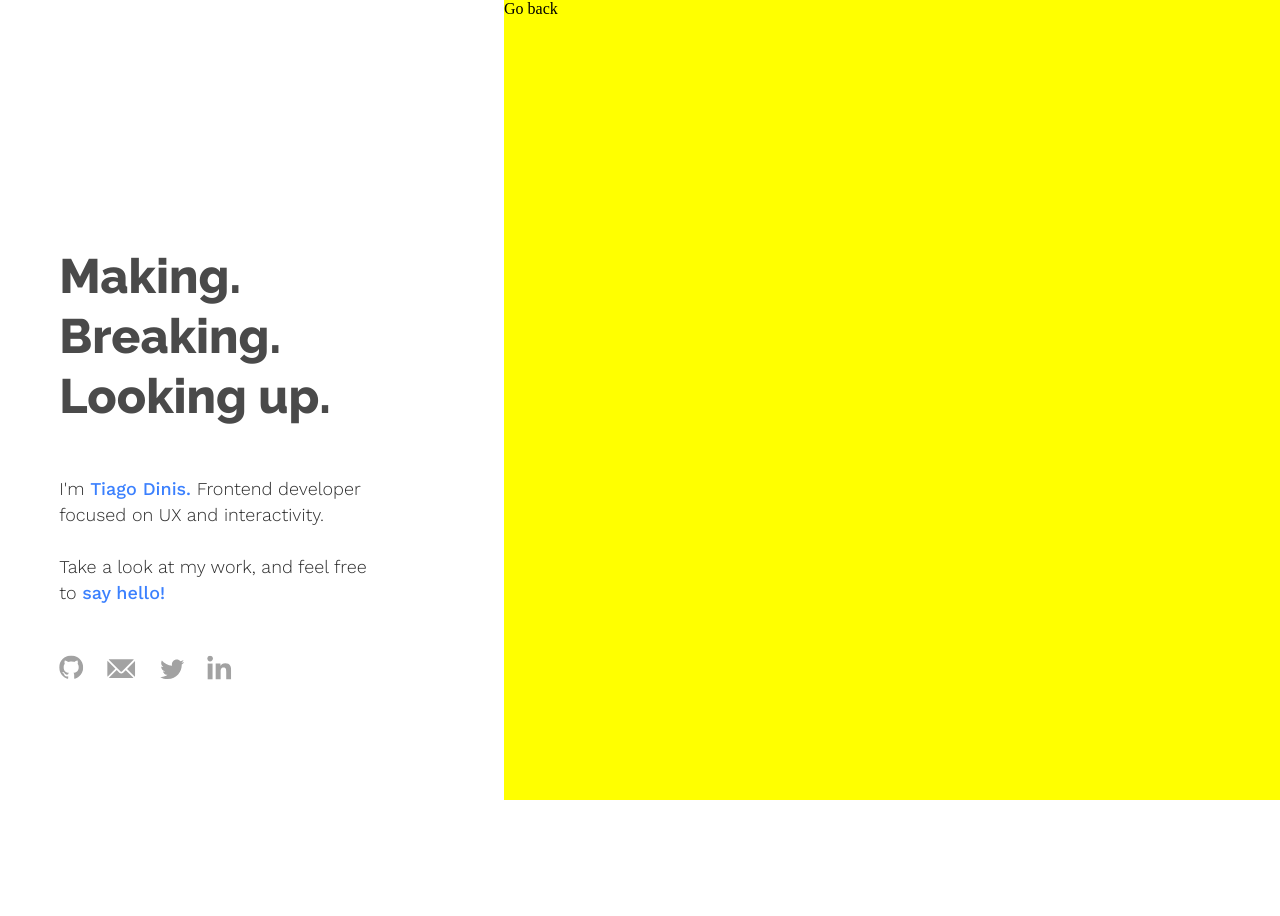
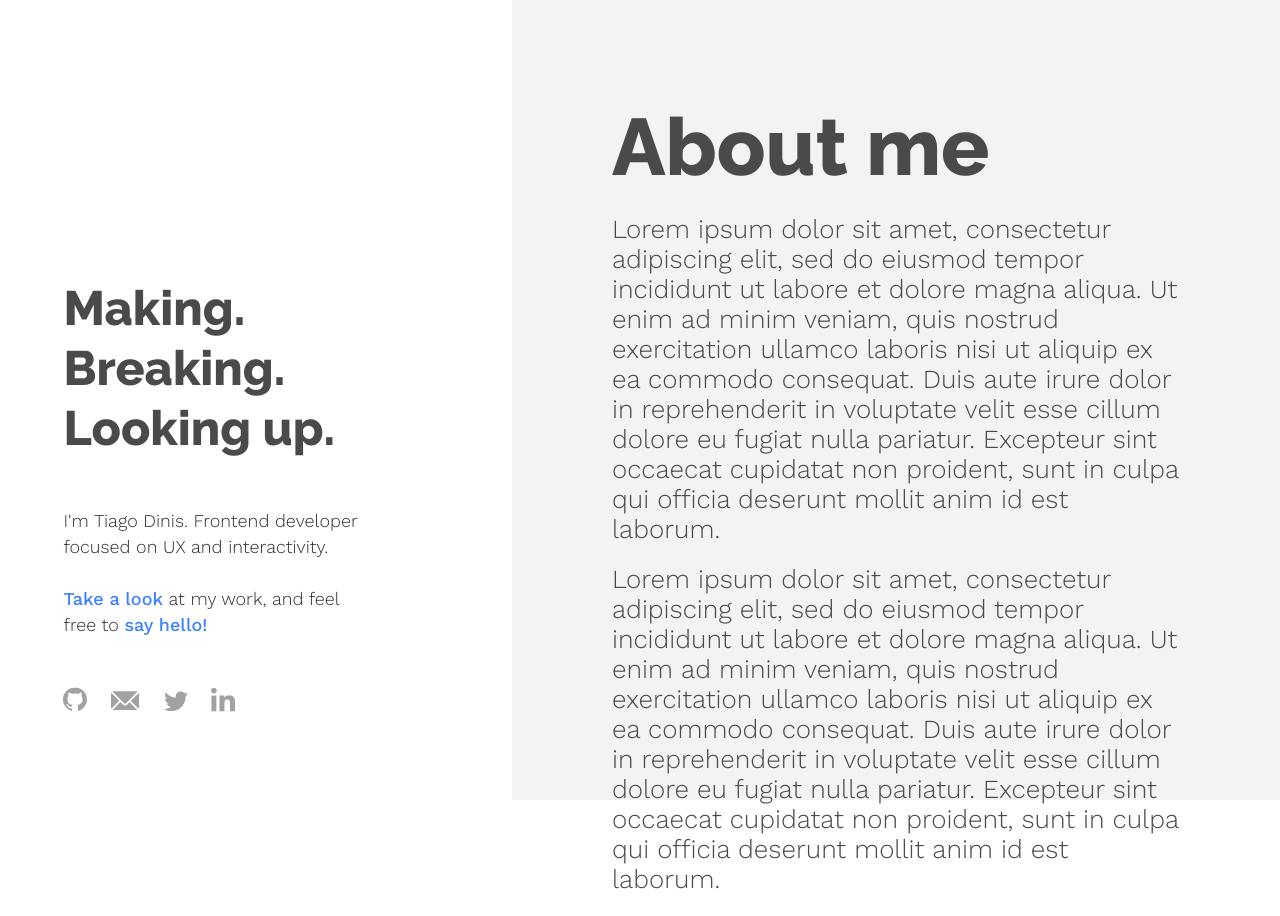
Before and after one commit to tiagodinis/tiagodinis.com, a Next.js app: page /about in a window 1280 px wide. Shown: the top 916 px of the page. Before the commit the page ends 800 px from the top, so only its background shows below. Built offline with nearby package versions, Linux system fonts and the light colour scheme.

Commit message:
Finished Home/About transition with screenshake

```diff
--- a/components/Header.js
+++ b/components/Header.js
@@ -5,13 +5,8 @@ import LinkedInSVG from "./svg/LinkedInSVG";
 import MailSVG from "./svg/MailSVG";
 import ConditionalWrapper from "../utilities/components/ConditionalWrapper";
 
-export default function Header(props) {
-  const interps = S.getHeaderInterpolations(props.percentage);
-
-  function handleExploreProjects() {
-    if (props.isSplitLayout) return;
-    window.scrollTo({ top: props.projectsY, behavior: "smooth" });
-  }
+export default function Header({ percentage, goToAbout, goToProjects }) {
+  const interps = S.getHeaderInterpolations(percentage);
 
   return (
     <S.Header style={{ "--headerLeft": `${interps.headerLeft}px` }}>
@@ -30,16 +25,25 @@ export default function Header(props) {
 
       <S.About>
         I&apos;m{" "}
-        <S.TextLink onClick={props.goToAbout} aria-label="Go to about page">
+        <ConditionalWrapper
+          condition={goToAbout}
+          wrapper={(children) => (
+            <S.TextLink onClick={goToAbout} aria-label="Go to about page">
+              {children}
+            </S.TextLink>
+          )}
+        >
           Tiago Dinis.
-        </S.TextLink>{" "}
+        </ConditionalWrapper>{" "}
         Frontend developer focused on UX and interactivity.
         <br />
         <br />
         <ConditionalWrapper
-          condition={!props.isSplitLayout}
+          condition={goToProjects}
           wrapper={(children) => (
-            <S.TextLink onClick={handleExploreProjects}>{children}</S.TextLink>
+            <S.TextLink onClick={goToProjects} aria-label="Go to projects">
+              {children}
+            </S.TextLink>
           )}
         >
           Take a look
--- /dev/null
+++ b/components/svg/DoubleArrowSVG.js
@@ -0,0 +1,19 @@
+export default function DoubleArrowSVG({ dim = "16", color = "black" }) {
+  return (
+    <svg
+      viewBox="0 0 24 24"
+      width={dim}
+      height={dim}
+      fill="none"
+      role="img"
+      stroke={color}
+      strokeWidth="1.5"
+      strokeLinecap="round"
+      strokeLinejoin="round"
+    >
+      <title>Double arrow</title>
+      <polyline points="7 13 12 18 17 13"></polyline>
+      <polyline points="7 6 12 11 17 6"></polyline>
+    </svg>
+  );
+}
--- a/pages/_app.js
+++ b/pages/_app.js
@@ -1,4 +1,3 @@
-import { AnimateSharedLayout } from "framer-motion";
 import { createGlobalStyle } from "styled-components";
 
 const GlobalStyle = createGlobalStyle`
@@ -13,9 +12,7 @@ export default function App({ Component, pageProps }) {
   return (
     <>
       <GlobalStyle />
-      <AnimateSharedLayout>
-        <Component {...pageProps} />
-      </AnimateSharedLayout>
+      <Component {...pageProps} />
     </>
   );
 }
--- a/pages/about.js
+++ b/pages/about.js
@@ -1,26 +1,15 @@
-import { useEffect, useLayoutEffect, useRef, useState } from "react";
+import { useLayoutEffect, useRef, useState } from "react";
 import { useRouter } from "next/dist/client/router";
 import useWindowSize from "../utilities/custom_hooks/useWindowSize";
 import { clamp, getPercentage } from "../utilities/math";
-import ConditionalWrapper from "../utilities/components/ConditionalWrapper";
 import Header from "../components/Header";
 import { Project } from "../components/Project";
 import * as S from "../styles";
 import MetaHead from "../components/MetaHead";
-
+import DoubleArrowSVG from "../components/svg/DoubleArrowSVG";
 import projectsData from "../utilities/projectsData";
-
 import { lerp, ease } from "../utilities/math";
-
-function easeOutBounce(x) {
-  const n1 = 7.5625;
-  const d1 = 2.75;
-
-  if (x < 1 / d1) return n1 * x * x;
-  else if (x < 2 / d1) return n1 * (x -= 1.5 / d1) * x + 0.75;
-  else if (x < 2.5 / d1) return n1 * (x -= 2.25 / d1) * x + 0.9375;
-  else return n1 * (x -= 2.625 / d1) * x + 0.984375;
-}
+import { Shake2D } from "../utilities/shake2d";
 
 export default function About() {
   const { width } = useWindowSize();
@@ -30,40 +19,46 @@ export default function About() {
   const afterHeaderEl = useRef();
 
   const router = useRouter();
+  const fromHome =
+    router.query.index !== undefined && router.query.offset !== undefined;
   const index = parseInt(router.query.index);
   const offset = parseInt(router.query.offset);
-  const [useElems, setUseElems] = useState(true);
-  const [introAnimFinished, setIntroAnimFinished] = useState(false);
+  const [useProjects, setUseProjects] = useState(fromHome);
 
-  useLayoutEffect(() => startAnim(), []);
+  useLayoutEffect(() => {
+    if (fromHome) startAnim();
+  }, []);
 
   const startAnim = () =>
     animateScroll(
       window.innerHeight + offset,
       0,
-      1800,
-      (x) => easeOutBounce(x),
+      1100,
+      (x) => ease(x, -0.6, 0),
       null,
-      toggle
+      () => {
+        setOverflowType("hidden");
+        setUseProjects(!useProjects);
+      }
     );
 
   const endAnim = () =>
     animateScroll(
       0,
       window.innerHeight + offset,
-      1000,
+      800,
       (x) => ease(x, 0.8, 0.1),
-      toggle,
+      () => {
+        // setOverflowType("visible");
+        setUseProjects(!useProjects);
+      },
       () => router.push(`/?index=${index}&offset=${offset}`)
     );
 
-  function toggle() {
-    setUseElems(!useElems);
-    setIntroAnimFinished(!introAnimFinished);
-  }
-
   function animateScroll(start, end, duration, easer, onStart, onFinish) {
     if (onStart) onStart();
+
+    window.scrollTo({ top: window.innerHeight + offset, behavior: "instant" });
 
     let startTimestamp = null;
     window.requestAnimationFrame(step);
@@ -100,24 +95,85 @@ export default function About() {
   //   setAfterHeaderY(afterHeaderRect.y + window.scrollY);
   // }, [isSplitLayout]);
 
+  // Shake
+  const shakeableEl = useRef();
+  const [overflowType, setOverflowType] = useState("visible");
+
+  function shake(amplitude, frequency, duration) {
+    let shake = new Shake2D(amplitude, frequency, duration, (p) =>
+      ease(p, 0, 0)
+    );
+    shake.generateSamples();
+
+    let startTimestamp = null;
+    window.requestAnimationFrame(step);
+    function step(timestamp) {
+      if (!startTimestamp) startTimestamp = timestamp;
+
+      const elapsedTime = timestamp - startTimestamp;
+      const elapsedPercentage = Math.min(elapsedTime / duration, 1);
+      const offsets = shake.compute(elapsedPercentage);
+      shakeableEl.current.style.top = `${offsets.x}px`;
+      shakeableEl.current.style.left = `${offsets.y}px`;
+
+      if (elapsedPercentage < 1) window.requestAnimationFrame(step);
+      else {
+        console.log(offsets);
+        setOverflowType("visible");
+      }
+    }
+  }
+
+  useLayoutEffect(() => {
+    if (overflowType === "hidden") shake(12, 60, 700);
+  }, [overflowType]);
+
   return (
     <>
       <MetaHead />
-      <S.HomepageWrapper>
+      <S.ShakeWrapper overflowType={overflowType}>
+        <S.HomepageWrapper ref={shakeableEl}>
           <Header
             projectsY={afterHeaderY}
             percentage={percentage}
             isSplitLayout={isSplitLayout}
+            goToProjects={endAnim}
           />
 
           {!isSplitLayout && <div ref={afterHeaderEl} />}
 
-        <S.ProjectsWrapper
-          isSplitLayout={isSplitLayout}
-          introAnimFinished={introAnimFinished}
-        >
-          <S.About onClick={endAnim}>Go back</S.About>
-          {useElems &&
+          <S.ProjectsWrapper isSplitLayout={isSplitLayout}>
+            <S.About>
+              <S.AboutWrapper>
+                <S.AboutTitle>About me</S.AboutTitle>
+                <S.AboutContent>
+                  <p>
+                    Lorem ipsum dolor sit amet, consectetur adipiscing elit, sed
+                    do eiusmod tempor incididunt ut labore et dolore magna
+                    aliqua. Ut enim ad minim veniam, quis nostrud exercitation
+                    ullamco laboris nisi ut aliquip ex ea commodo consequat.
+                    Duis aute irure dolor in reprehenderit in voluptate velit
+                    esse cillum dolore eu fugiat nulla pariatur. Excepteur sint
+                    occaecat cupidatat non proident, sunt in culpa qui officia
+                    deserunt mollit anim id est laborum.
+                  </p>
+                  <p>
+                    Lorem ipsum dolor sit amet, consectetur adipiscing elit, sed
+                    do eiusmod tempor incididunt ut labore et dolore magna
+                    aliqua. Ut enim ad minim veniam, quis nostrud exercitation
+                    ullamco laboris nisi ut aliquip ex ea commodo consequat.
+                    Duis aute irure dolor in reprehenderit in voluptate velit
+                    esse cillum dolore eu fugiat nulla pariatur. Excepteur sint
+                    occaecat cupidatat non proident, sunt in culpa qui officia
+                    deserunt mollit anim id est laborum.
+                  </p>
+                </S.AboutContent>
+              </S.AboutWrapper>
+              <S.GoBackContainer onClick={endAnim}>
+                <DoubleArrowSVG dim="64" color="#4a4a4a" />
+              </S.GoBackContainer>
+            </S.About>
+            {useProjects &&
               projectsData
                 .slice(index)
                 .map((p, i) => (
@@ -130,6 +186,7 @@ export default function About() {
                 ))}
           </S.ProjectsWrapper>
         </S.HomepageWrapper>
+      </S.ShakeWrapper>
     </>
   );
 }
--- a/styles/header.js
+++ b/styles/header.js
@@ -1,31 +1,21 @@
 import styled from "styled-components";
-import { motion } from "framer-motion";
 import { lerp } from "../utilities/math";
 
 export const getHeaderInterpolations = (percentage) => ({
-  headerLeft: lerp(percentage, 44, 80),
+  headerLeft: lerp(percentage, 44, 90),
   heroFSize: lerp(percentage, 44, 54),
   heroLHeight: lerp(percentage, 3.4, 4.2),
 });
 
-export const Test = styled(motion.div)`
-  width: 100px;
-  height: 100px;
-  background-color: red;
-  border-radius: 10px;
-
-  transform: translateY(-20px);
-`;
-
 export const Header = styled.header`
   @media (min-width: 992px) {
+    width: 40%;
     height: fit-content;
     margin: 0;
-
+    padding-left: var(--headerLeft);
     position: sticky;
     top: 0px;
-    left: var(--headerLeft);
-    transform: translateY(calc(100vh - 100% - 14vh));
+    transform: translateY(calc(100vh - 100% - 10vh));
   }
 
   margin: 56px 48px 56px 44px;
@@ -60,7 +50,7 @@ export const About = styled.nav`
   }
 
   @media (min-width: 992px) {
-    max-width: 316px;
+    max-width: 310px;
   }
 
   margin: 36px 0px;
--- a/styles/index.js
+++ b/styles/index.js
@@ -1,6 +1,7 @@
 import styled from "styled-components";
 
 export const HomepageWrapper = styled.div`
+  position: relative;
   @media (min-width: 992px) {
     display: flex;
     justify-content: space-between;
@@ -8,10 +9,7 @@ export const HomepageWrapper = styled.div`
 `;
 
 export const ProjectsWrapper = styled.main`
-  width: ${(props) =>
-    props.isSplitLayout
-      ? `calc(60% + ${props.introAnimFinished ? 8 : 0}px)`
-      : "auto"};
+  width: ${({ isSplitLayout }) => (isSplitLayout ? "60%" : "auto")};
 `;
 
 export const Footer = styled.footer`
@@ -24,7 +22,51 @@ export const Footer = styled.footer`
   background-color: #4a4a4a;
 `;
 
+export const ShakeWrapper = styled.div`
+  overflow: ${(props) => props.overflowType};
+`;
+
 export const About = styled.div`
   height: 100vh;
-  background-color: yellow;
+  background-color: #f4f3f3;
+
+  display: flex;
+  flex-direction: column;
+  justify-content: space-between;
 `;
+
+export const AboutWrapper = styled.div`
+  padding: 100px;
+  padding-bottom: 0px;
+`;
+
+export const AboutTitle = styled.div`
+  font-family: "Raleway", sans-serif;
+  font-weight: 800;
+  font-size: 80px;
+  color: #4a4a4a;
+`;
+
+export const AboutContent = styled.div`
+  font-family: "Work sans", sans-serif;
+  font-weight: 300;
+  font-size: 26px;
+  color: #4a4a4a;
+
+  p {
+    padding-top: 20px;
+  }
+`;
+
+export const GoBackContainer = styled.div`
+  margin: 0 auto;
+  padding: 10px;
+  cursor: pointer;
+
+  &:hover svg {
+    transform: translateY(10px);
+  }
+  svg {
+    transition: 0.2s ease;
+  }
+`;
--- /dev/null
+++ b/utilities/shake2d.js
@@ -0,0 +1,38 @@
+import { getPercentage, lerp } from "./math";
+
+export class Shake2D {
+  constructor(amplitude, frequency, duration, decayFunc) {
+    // Parameters
+    this.amplitude = amplitude;
+    this.frequency = frequency;
+    this.duration = duration;
+    this.nrSamples = Math.round((duration / 1000) * frequency);
+    this.decayFunc = decayFunc;
+    // State
+    this.samples = [];
+  }
+
+  generateSamples() {
+    this.samples = [];
+    for (let i = 0; i < this.nrSamples; ++i)
+      this.samples.push({
+        x: (Math.random() * 2 - 1) * this.amplitude,
+        y: (Math.random() * 2 - 1) * this.amplitude,
+      });
+  }
+
+  compute(p) {
+    // Get previous and next sample indexes
+    const maxSample = this.nrSamples - 1;
+    const s = maxSample * p;
+    const s0 = Math.floor(s);
+    const s1 = Math.min(s0 + 1, maxSample);
+
+    // Get x and y values from interpolated index sample
+    const decay = this.decayFunc(p) - 1; // TODO: could use an easer
+    const sP = s0 === s1 ? 1 : getPercentage(s, s0, s1);
+    const x = lerp(sP, this.samples[s0].x, this.samples[s1].x) * decay;
+    const y = lerp(sP, this.samples[s0].y, this.samples[s1].y) * decay;
+    return { x: x, y: y };
+  }
+}
```
Also changed, not shown: pages/index.js (+36 -41 lines). Lines whose indentation alone changed are shown as unchanged.
